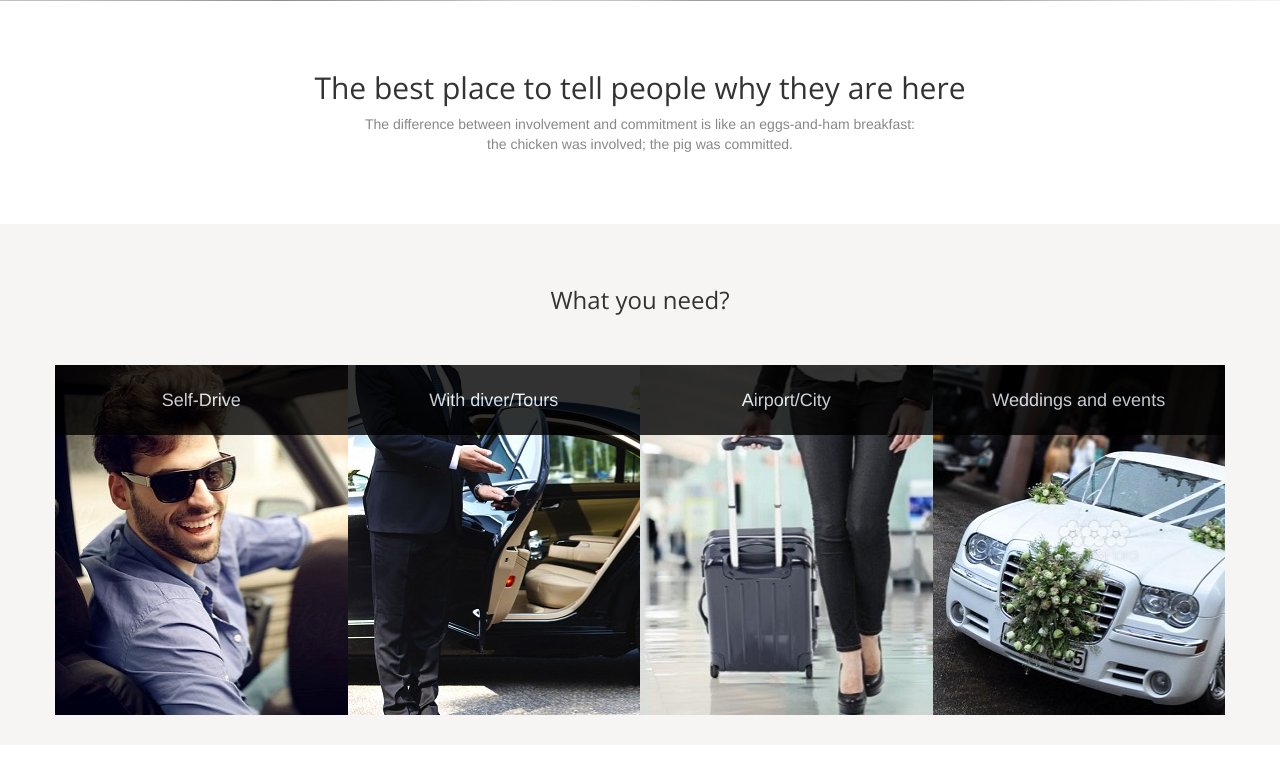
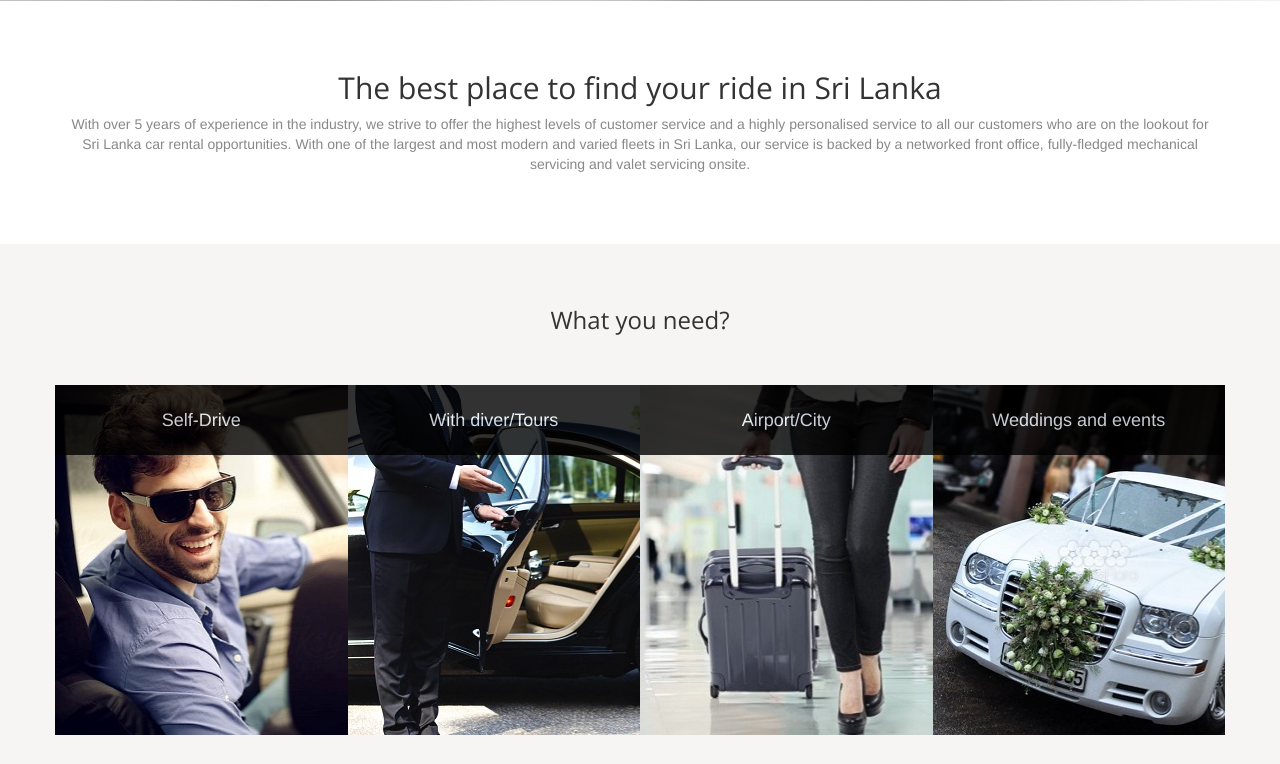
Before and after one commit to lnash94/SRScab, a CodeIgniter app: page /srscabs/ in a window 1280 px wide. Shown: the part 528-1292 px from the top of the page. Run offline with CodeIgniter, Linux system fonts and the light colour scheme; some libraries are stand-ins or nearby versions.

Commit message:
edited description

```diff
--- a/application/views/pages/home.php
+++ b/application/views/pages/home.php
@@ -16,10 +16,9 @@
 <!-- Intro -->
 <div class="container text-center">
     <br> <br>
-    <h2 class="thin">The best place to tell people why they are here</h2>
+    <h2 class="thin">The best place to find your ride in Sri Lanka</h2>
     <p class="text-muted">
-        The difference between involvement and commitment is like an eggs-and-ham breakfast:<br>
-        the chicken was involved; the pig was committed.
+        With over 5 years of experience in the industry, we strive to offer the highest levels of customer service and a highly personalised service to all our customers who are on the lookout for Sri Lanka car rental opportunities. With one of the largest and most modern and varied fleets in Sri Lanka, our service is backed by a networked front office, fully-fledged mechanical servicing and valet servicing onsite.
     </p>
 </div>
 <!-- /Intro-->
```
